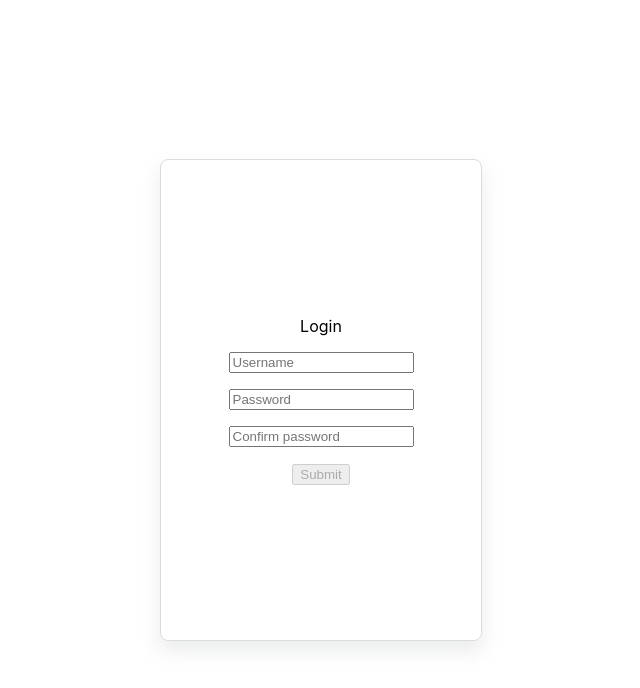
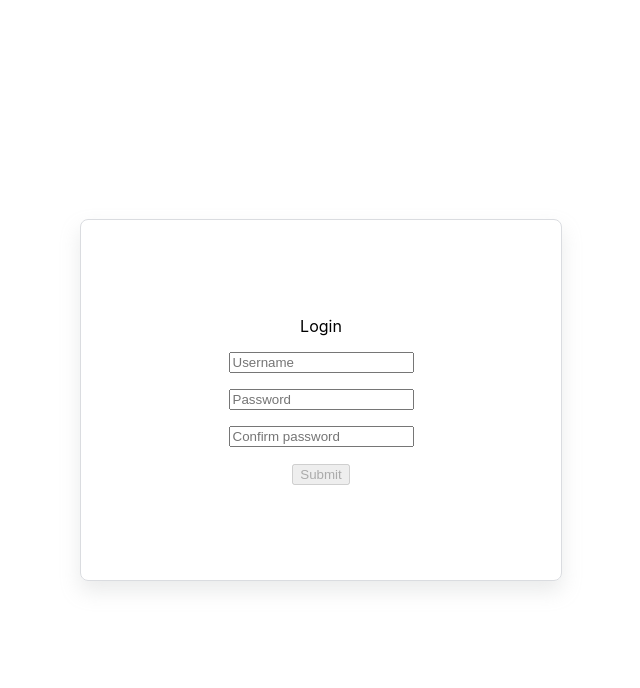
Before and after one commit to timothydlee/login-screen, a React (Create React App) app: page / in a window 1280 px wide. Shown: the top 688 px of the page, without its empty margins (319-959 px from the left). Built offline with nearby package versions, Linux system fonts and the light colour scheme.

Commit message:
Added more style updates.

```diff
--- a/src/App.tsx
+++ b/src/App.tsx
@@ -1,12 +1,10 @@
 import './App.css';
 import { LoginScreen } from './pages';
 
-function App() {
-	return (
-		<div className="App">
-			<LoginScreen />
-		</div>
-	);
-}
+const App = () => (
+	<div className="App">
+		<LoginScreen />
+	</div>
+);
 
 export default App;
--- a/src/components/Card/card.css
+++ b/src/components/Card/card.css
@@ -1,8 +1,8 @@
 .card-wrapper {
-	max-width: 25vw;
-	max-height: 50vw;
+	max-width: 40vw;
+	max-height: 40vw;
 	width: 480px;
-	height: 480px;
+	height: 360px;
 	border: 1px solid #DADCE0;
 	border-radius: 8px;
 	box-shadow: 0px 10px 20px 0px #ADAEAE40;
```
